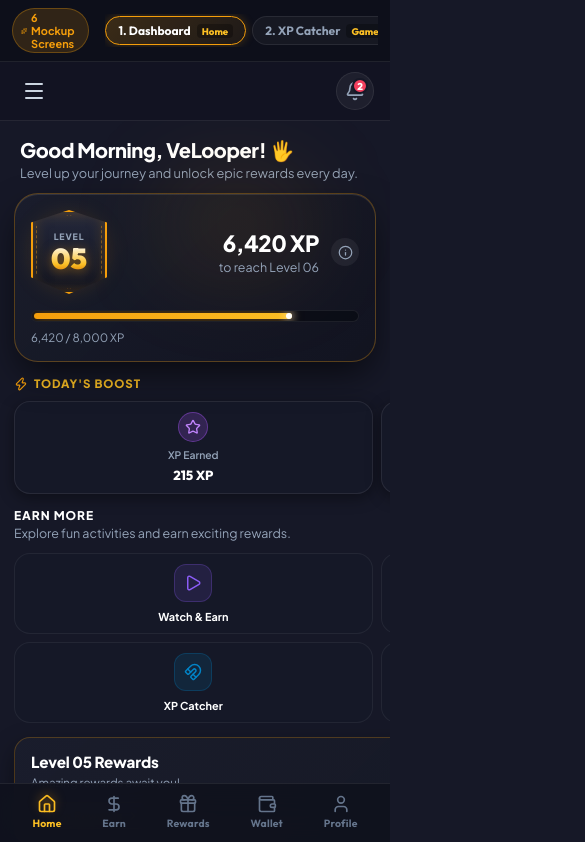
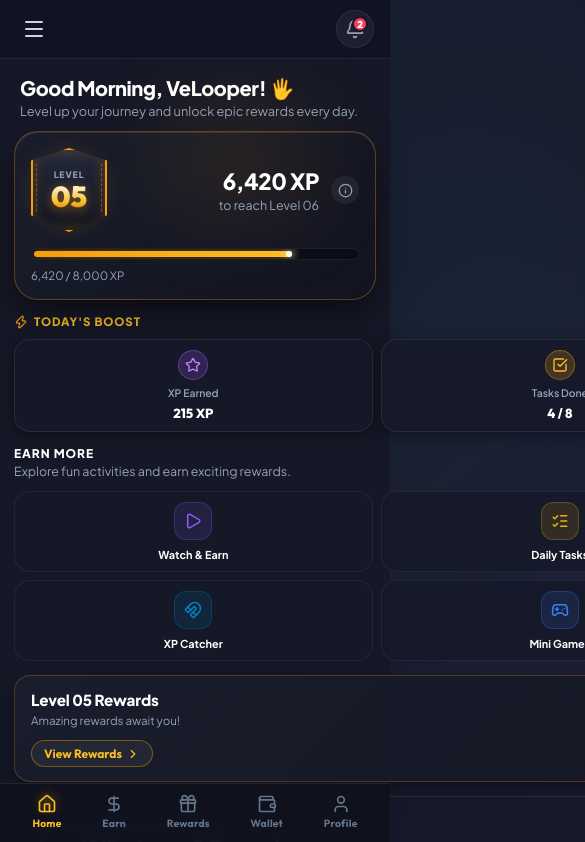
Before and after one commit to mayanktrivedi05/Veloop, a React (Vite) app: page / in a window 390 px wide. Shown: the top 842 px of the page, 585 px wide, since content can reach past the window. Built offline with nearby package versions, Linux system fonts and the light colour scheme.

Commit message:
feat: restore clean fluid responsive layout for both web and mobile app views

```diff
--- a/src/pages/LevelDashboard.jsx
+++ b/src/pages/LevelDashboard.jsx
@@ -12,7 +12,6 @@ import { XPGame } from '../components/PlayAndEarn/XPGame';
 import { LevelUpModal } from '../components/LevelUpModal/LevelUpModal';
 import { ActivityModal } from '../components/ActivityModal/ActivityModal';
 import { BottomNav } from '../components/BottomNav/BottomNav';
-import { MobileFrame } from '../components/MobileFrame/MobileFrame';
 import {
   LoadingSkeletonView,
   ErrorStateView,
@@ -46,54 +45,7 @@ export function LevelDashboard() {
     setSelectedActivity,
   } = useProgression();
 
-  const [activeScreen, setActiveScreen] = useState('screen1');
-  const [gameMode, setGameMode] = useState('start');
-  const [isPhoneFrame, setIsPhoneFrame] = useState(true);
-
-  const handleSelectScreen = (screenId) => {
-    setActiveScreen(screenId);
-
-    if (screenId === 'screen1') {
-      setIsGameOpen(false);
-      setIsActivityModalOpen(false);
-      setIsLevelUpModalOpen(false);
-      setActiveTab('home');
-    } else if (screenId === 'screen2') {
-      setIsActivityModalOpen(false);
-      setIsLevelUpModalOpen(false);
-      setGameMode('playing');
-      setIsGameOpen(true);
-    } else if (screenId === 'screen3') {
-      setIsActivityModalOpen(false);
-      setIsLevelUpModalOpen(false);
-      setGameMode('result');
-      setIsGameOpen(true);
-    } else if (screenId === 'screen4') {
-      setIsGameOpen(false);
-      setIsLevelUpModalOpen(false);
-      setSelectedActivity(null);
-      setIsActivityModalOpen(true);
-      setActiveTab('earn');
-    } else if (screenId === 'screen5') {
-      setIsGameOpen(false);
-      setIsActivityModalOpen(false);
-      setIsLevelUpModalOpen(true);
-      setActiveTab('rewards');
-    } else if (screenId === 'screen6') {
-      setIsGameOpen(false);
-      setIsActivityModalOpen(false);
-      setIsLevelUpModalOpen(false);
-      setActiveTab('wallet');
-    }
-  };
-
   return (
-    <MobileFrame
-      activeScreen={activeScreen}
-      onSelectScreen={handleSelectScreen}
-      isPhoneFrame={isPhoneFrame}
-      setIsPhoneFrame={setIsPhoneFrame}
-    >
     <div className={styles.appContainer}>
       <Header user={user} />
 
@@ -130,10 +82,7 @@ export function LevelDashboard() {
             <section className={styles.heroSection}>
               <LevelHero
                 user={user}
-                  onOpenGame={() => {
-                    setGameMode('playing');
-                    setIsGameOpen(true);
-                  }}
+                onOpenGame={() => setIsGameOpen(true)}
               />
             </section>
 
@@ -154,10 +103,7 @@ export function LevelDashboard() {
                     setSelectedActivity(null);
                     setIsActivityModalOpen(true);
                   }}
-                    onOpenGame={() => {
-                      setGameMode('playing');
-                      setIsGameOpen(true);
-                    }}
+                  onOpenGame={() => setIsGameOpen(true)}
                 />
               </div>
 
@@ -194,7 +140,6 @@ export function LevelDashboard() {
         onFinishGame={handleGameFinish}
         user={user}
         highScore={gameHighScore}
-          initialMode={gameMode}
       />
 
       {/* 2. Level Up Celebration Modal */}
@@ -215,10 +160,7 @@ export function LevelDashboard() {
         }}
         activities={activities}
         onCompleteActivity={completeActivity}
-          onOpenGame={() => {
-            setGameMode('playing');
-            setIsGameOpen(true);
-          }}
+        onOpenGame={() => setIsGameOpen(true)}
         selectedActivity={selectedActivity}
         setSelectedActivity={setSelectedActivity}
       />
@@ -228,21 +170,13 @@ export function LevelDashboard() {
         activeTab={activeTab}
         onTabChange={(tab) => {
           setActiveTab(tab);
-            if (tab === 'home') {
-              setActiveScreen('screen1');
-            } else if (tab === 'earn') {
-              setActiveScreen('screen4');
+          if (tab === 'earn') {
             setIsActivityModalOpen(true);
           } else if (tab === 'rewards') {
-              setActiveScreen('screen5');
             setIsLevelUpModalOpen(true);
-            } else if (tab === 'wallet') {
-              setActiveScreen('screen6');
-              // scroll to activity area or trigger notification
           }
         }}
       />
     </div>
-    </MobileFrame>
   );
 }
```
Lines whose indentation alone changed are shown as unchanged.
